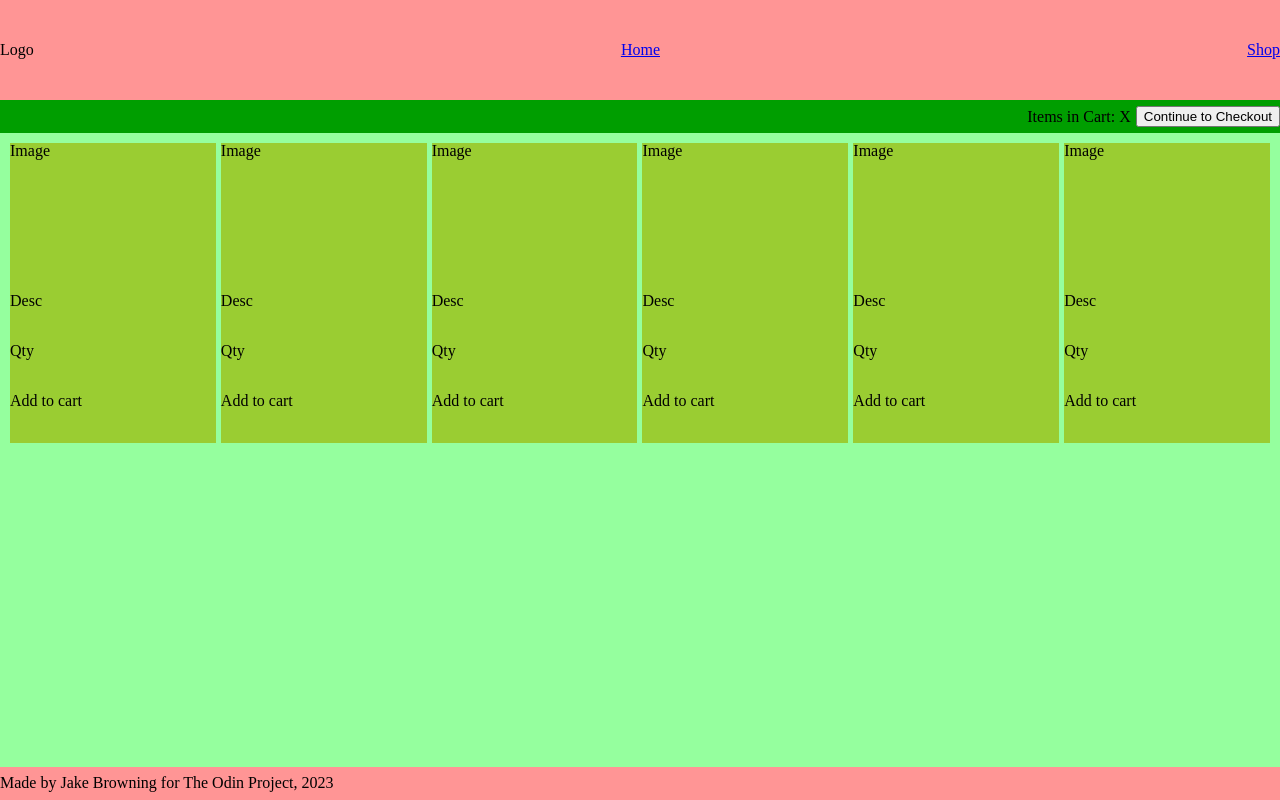
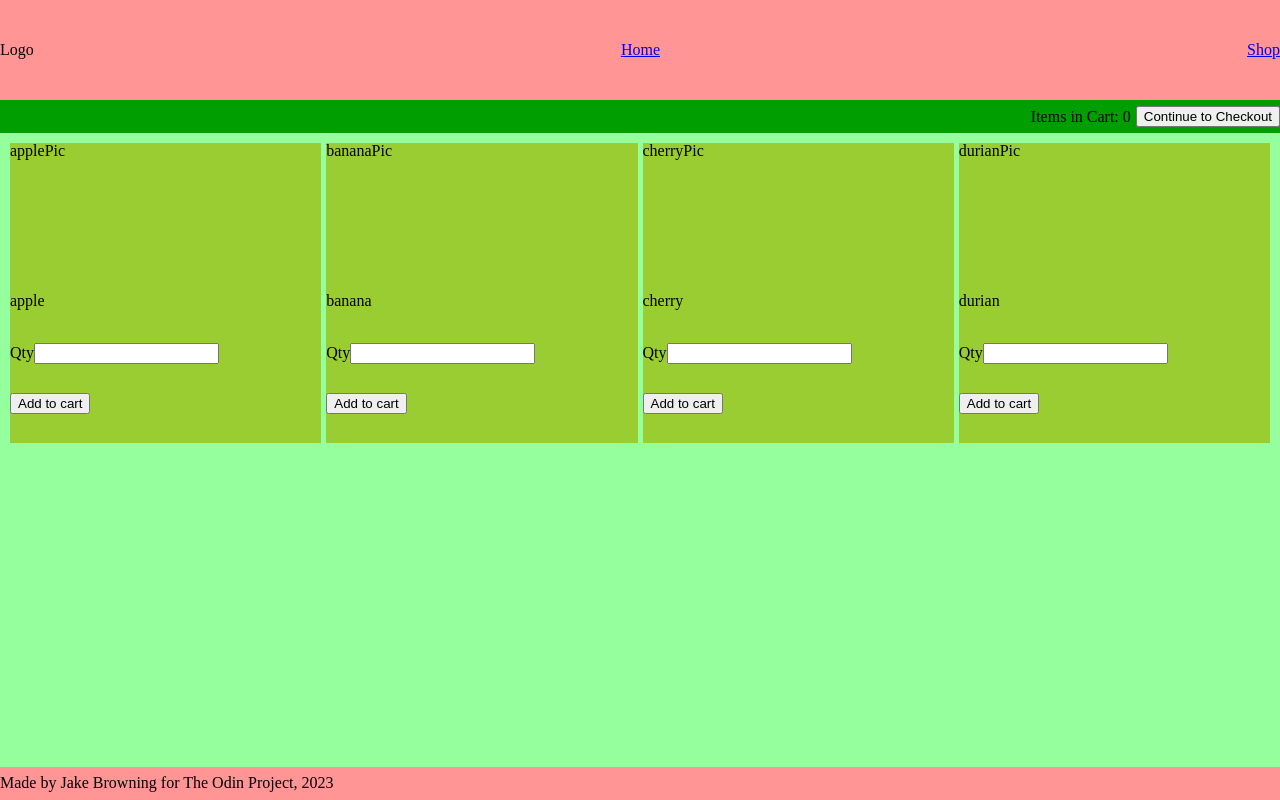
Before and after one commit to JakeBrowning90/shopping-cart, a React (Create React App) app in the folder shopping-cart/: page /shop in a window 1280 px wide. Built offline with nearby package versions, Linux system fonts and the light colour scheme.

Commit message:
Add basic prop logic to ItemCard component

```diff
--- a/shopping-cart/src/App.js
+++ b/shopping-cart/src/App.js
@@ -1,4 +1,4 @@
-import React from "react";
+import React,{ useState, useEffect } from "react";
 import { BrowserRouter, Routes, Route } from "react-router-dom";
 import Nav from "./components/Nav";
 import Home from "./components/Home";
@@ -7,12 +7,21 @@ import './styles/reset.css';
 import './styles/style.css';
 
 const App = () => {
+  const [cartCount, setCartCount] = useState(0);
+  const [inventory, setInventory] = useState([
+    {key: 0, img: "applePic", desc: "apple"},
+    {key: 1, img: "bananaPic", desc: "banana"},
+    {key: 2, img: "cherryPic", desc: "cherry"},
+    {key: 3, img: "durianPic", desc: "durian"},
+  ]);
+
+
   return (
     <BrowserRouter id="body">
       <Nav />
       <Routes>
         <Route path="/" element={<Home />} />
-        <Route path="/shop" element={<Shop />} />
+        <Route path="/shop" element={<Shop cartCount={cartCount} inventory={inventory}/>} />
       </Routes>
       <div id="footer">Made by Jake Browning for The Odin Project, 2023</div>
     </BrowserRouter>
--- a/shopping-cart/src/components/ItemCard.js
+++ b/shopping-cart/src/components/ItemCard.js
@@ -1,10 +1,16 @@
-function ItemCard() {
+function ItemCard(props) {
+  const { item } = props;
+
     return (
       <div className="ItemCard">
-        <div>Image</div>
-        <div>Desc</div>
-        <div>Qty</div>
-        <div>Add to cart</div>
+        <div>{item.img}</div>
+        <div>{item.desc}</div>
+        <div>Qty
+          <input type="number" min="0"/>
+        </div>
+        <div>
+          <button>Add to cart</button>
+        </div>
       </div>
     );
   }
--- a/shopping-cart/src/components/Shop.js
+++ b/shopping-cart/src/components/Shop.js
@@ -1,19 +1,25 @@
 import ItemCard from "./ItemCard";
 
-function Shop() {
+function Shop(props) {
+  const { cartCount, inventory } = props;
+
   return (
     <div id="Shop">
       <div id="cartDiv">
-        <div>Items in Cart: X</div>
+        <div>Items in Cart: {cartCount}</div>
         <button>Continue to Checkout</button>
       </div>
       <div id="itemDisplayDiv">
+      {inventory.map((item) => {
+                return <ItemCard item={item}
+                />
+            })}
+        {/* <ItemCard />
         <ItemCard />
         <ItemCard />
         <ItemCard />
         <ItemCard />
-        <ItemCard />
-        <ItemCard />
+        <ItemCard /> */}
       </div>
     </div>
   );
```
